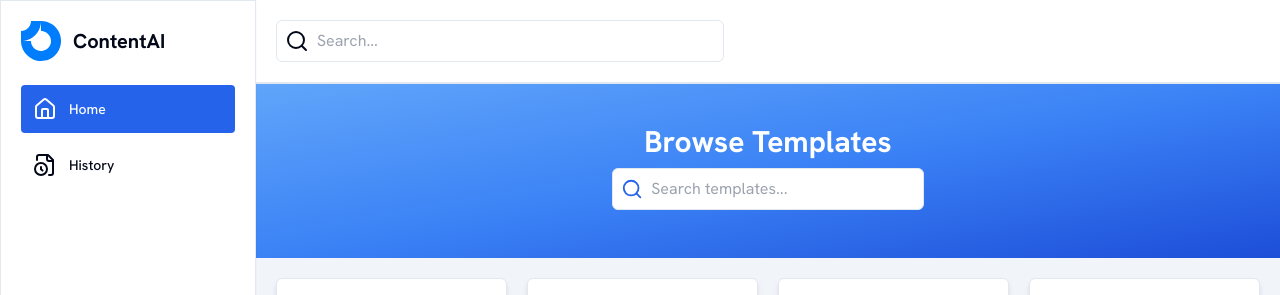
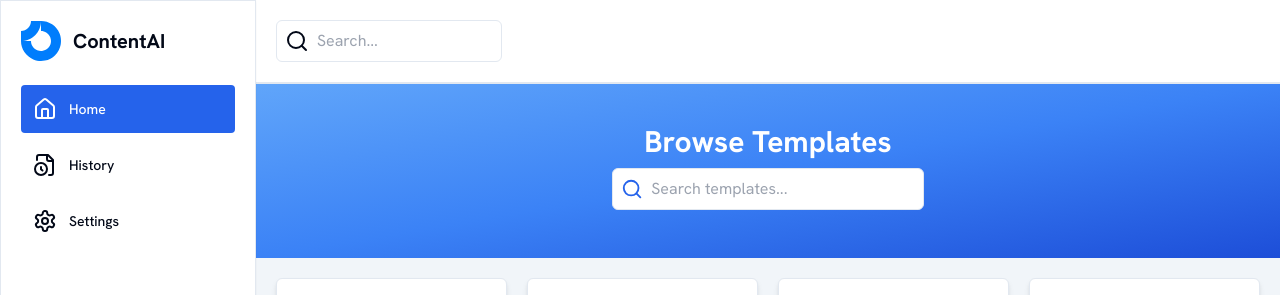
Before and after one commit to neilchauhan2/contentai, a Next.js app: page /dashboard in a window 1280 px wide. Shown: the top 295 px of the page. Built offline with nearby package versions, Linux system fonts and the light colour scheme.

Commit message:
feat: Add User Profile Page

```diff
--- a/app/(auth)/sign-in/[[...sign-in]]/page.tsx
+++ b/app/(auth)/sign-in/[[...sign-in]]/page.tsx
@@ -3,6 +3,6 @@ import { SignIn } from "@clerk/nextjs";
 export default function Page() {
   return (
     <div className="flex flex-col items-center justify-center h-screen">
-      <SignIn />
+      <SignIn forceRedirectUrl={'/dashboard'} />
     </div>);
 }
--- a/app/(auth)/sign-up/[[...sign-up]]/page.tsx
+++ b/app/(auth)/sign-up/[[...sign-up]]/page.tsx
@@ -3,7 +3,7 @@ import { SignUp } from "@clerk/nextjs";
 export default function Page() {
   return (
     <div className="flex flex-col items-center justify-center h-screen">
-      <SignUp />
+      <SignUp forceRedirectUrl={'/dashboard'} />
     </div>
   );
 }
--- a/app/dashboard/_components/Header.tsx
+++ b/app/dashboard/_components/Header.tsx
@@ -1,13 +1,17 @@
+import { UserButton } from '@clerk/nextjs';
 import { Search } from 'lucide-react';
+import { usePathname } from 'next/navigation';
 import React from 'react'
 
 const Header = () => {
+  const pathname = usePathname();
   return (
-    <div className='p-5 shadow-sm border-b-2 bg-white'>
-      <div className='flex gap-2 p-2 items-center border rounded-md max-w-md'>
+    <div className='p-5 shadow-sm border-b-2 bg-white flex justify-between items-center'>
+      {pathname === '/dashboard' ? <div className='flex gap-2 p-2 items-center border rounded-md max-w-md'>
         <Search />
         <input type="text" placeholder="Search..." className='outline-none' />
-      </div>
+      </div> : <div></div>}
+      <UserButton />
     </div>
   )
 }
--- a/app/dashboard/_components/SideNav.tsx
+++ b/app/dashboard/_components/SideNav.tsx
@@ -19,16 +19,11 @@ const SideNav = () => {
       icon: FileClock,
       path: "/dashboard/history"
     },
-    // {
-    //   name: "Billing",
-    //   icon: WalletCards,
-    //   path: "/dashboard/billing"
-    // },
-    // {
-    //   name: "Settings",
-    //   icon: Settings,
-    //   path: "/dashboard/settings"
-    // },
+    {
+      name: "Settings",
+      icon: Settings,
+      path: "/dashboard/settings"
+    },
   ]
   return (
     <div className='h-screen p-5 shadow-sm border bg-white'>
--- a/app/dashboard/layout.tsx
+++ b/app/dashboard/layout.tsx
@@ -1,22 +1,22 @@
 "use client";
-import { usePathname } from "next/navigation";
 import Header from "./_components/Header";
 import SideNav from "./_components/SideNav";
+import { Toaster } from "@/components/ui/toaster";
 
 export default function DashboardLayout({
   children,
 }: Readonly<{
   children: React.ReactNode;
 }>) {
-  const pathname = usePathname();
   return (
     <div className="bg-slate-100 h-screen">
       <div className="md:w-64 hidden md:block fixed">
         <SideNav />
       </div>
       <div className="md:ml-64">
-        {pathname === "/dashboard" && <Header />}
+        <Header />
         {children}
+        <Toaster />
       </div>
     </div>
   );
--- a/app/dashboard/page.tsx
+++ b/app/dashboard/page.tsx
@@ -1,18 +1,20 @@
 "use client";
 
-import { useState } from 'react'
+import { useState, Suspense } from 'react'
 import SearchSection from './_components/SearchSection';
 import TemplateList from './_components/TemplateList';
 
 function Dashboard() {
   const [templateSearchInput, setTemplateSearchInput] = useState<string>('');
   return (
+    <Suspense fallback={<p>Loading feed...</p>}>
       <div>
         <SearchSection templateSearch={
           (value: string) => setTemplateSearchInput(value)
         } />
         <TemplateList templateSearchInput={templateSearchInput} />
       </div>
+    </Suspense>
   )
 }
 
--- /dev/null
+++ b/app/dashboard/settings/page.tsx
@@ -0,0 +1,12 @@
+import { UserProfile } from '@clerk/nextjs'
+import React from 'react'
+
+function Settings() {
+  return (
+    <div className='p-5'>
+      <UserProfile />
+    </div>
+  )
+}
+
+export default Settings
--- a/app/layout.tsx
+++ b/app/layout.tsx
@@ -2,7 +2,6 @@ import type { Metadata } from "next";
 import { Inter, Hanken_Grotesk } from "next/font/google";
 import "./globals.css";
 import { ClerkProvider } from "@clerk/nextjs";
-import { Toaster } from "@/components/ui/toaster";
 
 const hankenGrotesk = Hanken_Grotesk({
   subsets: ["latin", "latin-ext"],
@@ -33,7 +32,6 @@ export default function RootLayout({
     <ClerkProvider>
       <html lang="en">
         <body className={hankenGrotesk.className}>{children}</body>
-        <Toaster />
       </html>
     </ClerkProvider>
   );
```
Lines whose indentation alone changed are shown as unchanged.
